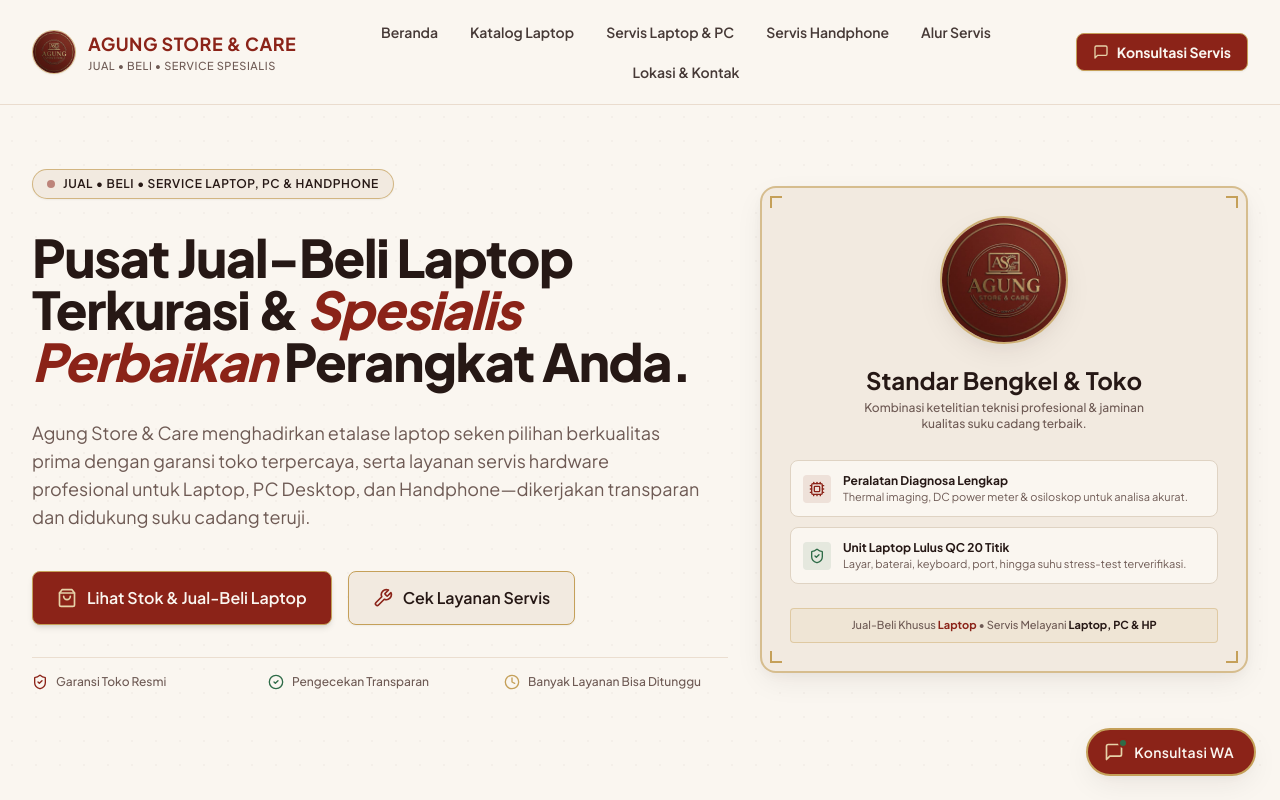
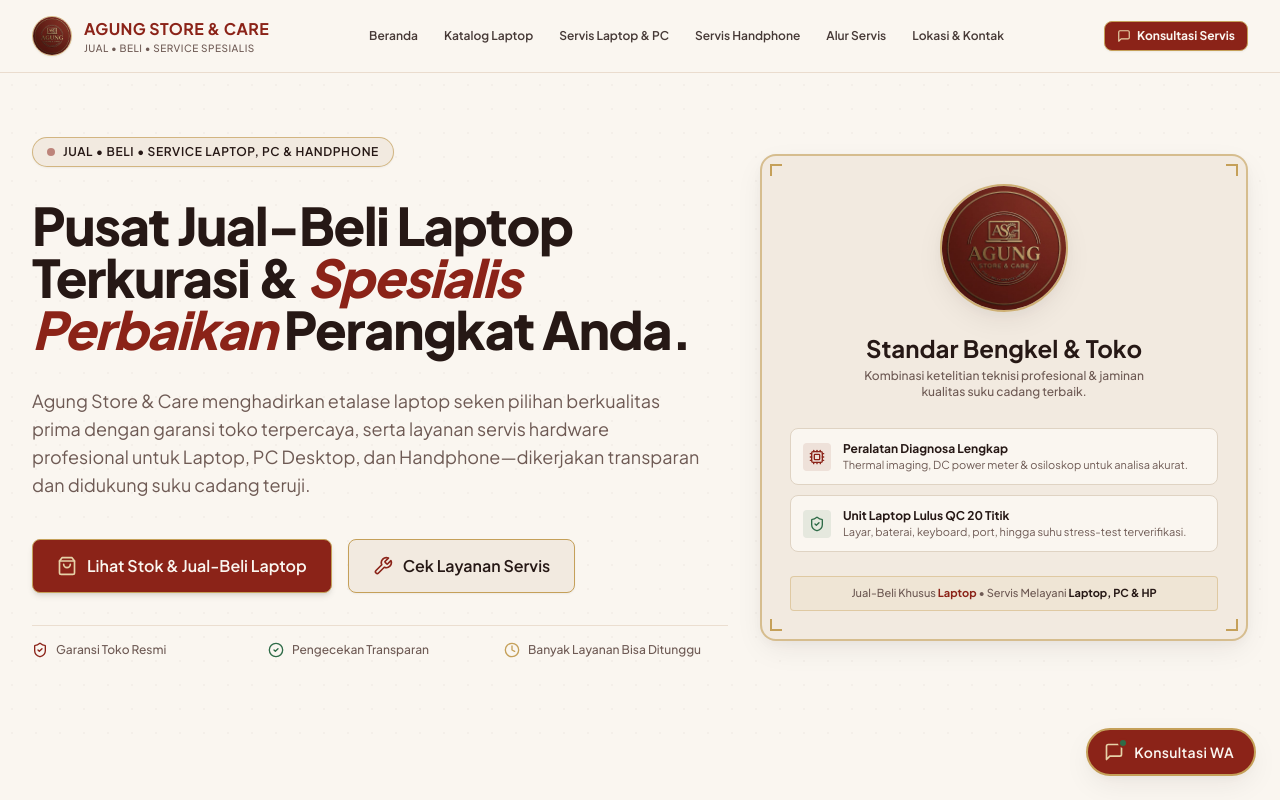
Before and after one commit to Shafw00n/AgungStoreCare, a React (Vite) app: page / in a window 1280 px wide. Shown: the top 800 px of the page. Built offline with nearby package versions, Linux system fonts and the light colour scheme.

Commit message:
style(navbar): kecilkan ukuran font navigasi & cegah text wrapping

```diff
--- a/src/components/Navbar.tsx
+++ b/src/components/Navbar.tsx
@@ -33,13 +33,13 @@ export const Navbar: React.FC = () => {
       }`}
     >
       <div className="max-w-7xl mx-auto px-4 sm:px-6 lg:px-8">
-        <div className="flex items-center justify-between gap-4 lg:gap-8">
+        <div className="flex items-center justify-between gap-3 lg:gap-6">
           {/* Left: Brand Identity */}
           <a
             href="#beranda"
-            className="flex items-center gap-3 flex-shrink-0 group"
+            className="flex items-center gap-2.5 sm:gap-3 flex-shrink-0 group"
           >
-            <div className="relative w-10 h-10 sm:w-11 sm:h-11 flex-shrink-0 transition-transform duration-300 group-hover:scale-105 rounded-full overflow-hidden shadow-sm border border-gold/70">
+            <div className="relative w-9 h-9 sm:w-10 sm:h-10 flex-shrink-0 transition-transform duration-300 group-hover:scale-105 rounded-full overflow-hidden shadow-sm border border-gold/70">
               <img
                 src="/assets/logo-asc.png"
                 alt="Logo Agung Store & Care"
@@ -47,22 +47,22 @@ export const Navbar: React.FC = () => {
               />
             </div>
             <div className="flex flex-col">
-              <span className="font-bold text-base sm:text-lg text-crimson leading-tight tracking-wide group-hover:text-crimson-dark transition-colors whitespace-nowrap">
+              <span className="font-bold text-sm sm:text-base text-crimson leading-tight tracking-wide group-hover:text-crimson-dark transition-colors whitespace-nowrap">
                 AGUNG STORE &amp; CARE
               </span>
-              <span className="text-[10px] sm:text-[11px] text-taupe font-medium tracking-wider uppercase whitespace-nowrap">
+              <span className="text-[9px] sm:text-[10px] text-taupe font-medium tracking-wider uppercase whitespace-nowrap">
                 Jual • Beli • Service Spesialis
               </span>
             </div>
           </a>
 
-          {/* Center: Desktop Navigation Links with Clean Pill Hover */}
-          <nav className="hidden lg:flex items-center gap-1 xl:gap-2 flex-wrap justify-center">
+          {/* Center: Desktop Navigation Links (Compact & Single Line) */}
+          <nav className="hidden lg:flex items-center gap-0.5 xl:gap-1.5 flex-nowrap justify-center">
             {navLinks.map((link) => (
               <a
                 key={link.href}
                 href={link.href}
-                className="px-2.5 xl:px-3 py-1.5 rounded-lg text-xs xl:text-sm font-semibold text-charcoal/85 hover:text-crimson hover:bg-cream-200/70 transition-all whitespace-nowrap"
+                className="px-2 xl:px-2.5 py-1 rounded-md text-[11px] xl:text-xs font-semibold text-charcoal/85 hover:text-crimson hover:bg-cream-200/60 transition-all whitespace-nowrap"
               >
                 {link.label}
               </a>
@@ -70,15 +70,15 @@ export const Navbar: React.FC = () => {
           </nav>
 
           {/* Right: Actions */}
-          <div className="flex items-center gap-2.5 flex-shrink-0">
+          <div className="flex items-center gap-2 flex-shrink-0">
             {/* Desktop CTA Button */}
             <a
               href={getGeneralServiceUrl('Laptop/PC')}
               target="_blank"
               rel="noopener noreferrer"
-              className="hidden sm:inline-flex items-center gap-2 px-3.5 xl:px-4 py-2 text-xs xl:text-sm font-bold rounded-lg bg-crimson text-cream-50 border border-gold hover:bg-crimson-dark transition-all duration-200 shadow-sm hover:shadow-warm active:scale-98 whitespace-nowrap"
+              className="hidden sm:inline-flex items-center gap-1.5 px-3 py-1.5 text-[11px] xl:text-xs font-bold rounded-lg bg-crimson text-cream-50 border border-gold hover:bg-crimson-dark transition-all duration-200 shadow-sm hover:shadow-warm active:scale-98 whitespace-nowrap"
             >
-              <MessageSquare className="w-4 h-4 text-gold-light flex-shrink-0" />
+              <MessageSquare className="w-3.5 h-3.5 text-gold-light flex-shrink-0" />
               <span>Konsultasi Servis</span>
             </a>
 
```
